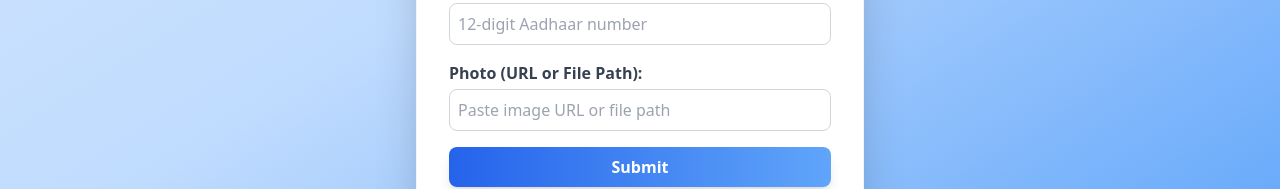
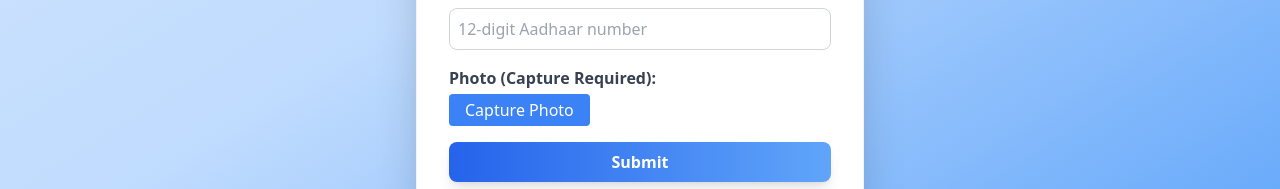
Before and after one commit to arnavkoul-cyber/defence-frontend, a React (Create React App) app: page / in a window 1280 px wide. Shown: the part 524-713 px from the top of the page. Built offline with nearby package versions, Linux system fonts and the light colour scheme; no server answers.

Commit message:
added photo_capt

```diff
--- a/src/components/LabourForm.js
+++ b/src/components/LabourForm.js
@@ -16,6 +16,10 @@
   const [sectors, setSectors] = useState([]);
   const [errors, setErrors] = useState({});
   const [submitting, setSubmitting] = useState(false);
+  const [capturedPhoto, setCapturedPhoto] = useState(null);
+  const [showCamera, setShowCamera] = useState(false);
+  const videoRef = React.useRef(null);
+  const canvasRef = React.useRef(null);
 
   // Fetch sectors list on component mount
   useEffect(() => {
@@ -45,13 +49,54 @@
     } else if (!/^\d{12}$/.test(formData.aadhaar_number.trim())) {
       newErrors.aadhaar_number = 'Aadhaar number must be 12 digits.';
     }
-    if (!formData.photo_path.trim()) newErrors.photo_path = 'Photo URL or file path is required.';
+    if (!capturedPhoto) newErrors.photo_path = 'Photo capture is required.';
     return newErrors;
   };
 
   const handleChange = (e) => {
     setFormData({ ...formData, [e.target.name]: e.target.value });
     setErrors({ ...errors, [e.target.name]: undefined });
+  };
+
+  // Camera logic
+  const handleOpenCamera = async () => {
+    setShowCamera(true);
+    setTimeout(async () => {
+      if (videoRef.current) {
+        try {
+          const stream = await navigator.mediaDevices.getUserMedia({ video: true });
+          videoRef.current.srcObject = stream;
+        } catch (err) {
+          toast.error('Camera access denied');
+        }
+      }
+    }, 100);
+  };
+
+  const handleCapturePhoto = () => {
+    if (videoRef.current && canvasRef.current) {
+      const video = videoRef.current;
+      const canvas = canvasRef.current;
+      canvas.width = video.videoWidth;
+      canvas.height = video.videoHeight;
+      const ctx = canvas.getContext('2d');
+      ctx.drawImage(video, 0, 0, canvas.width, canvas.height);
+      const dataUrl = canvas.toDataURL('image/png');
+      setCapturedPhoto(dataUrl);
+      setFormData(f => ({ ...f, photo_path: '' })); // clear text field if any
+      // Stop camera
+      if (video.srcObject) {
+        video.srcObject.getTracks().forEach(track => track.stop());
+      }
+      setShowCamera(false);
+    }
+  };
+
+  const handleCloseCamera = () => {
+    setShowCamera(false);
+    if (videoRef.current && videoRef.current.srcObject) {
+      videoRef.current.srcObject.getTracks().forEach(track => track.stop());
+    }
   };
 
   const handleSubmit = async (e) => {
@@ -66,7 +111,8 @@
       // Convert sector_id to number before sending
       const payload = {
         ...formData,
-        sector_id: Number(formData.sector_id)
+        sector_id: Number(formData.sector_id),
+        photo_base64: capturedPhoto || undefined,
       };
       await api.post('/labour/register', payload);
       toast.success('Labour registered successfully!', { position: 'top-center', autoClose: 2500 });
@@ -78,6 +124,7 @@
         aadhaar_number: '',
         photo_path: '',
       });
+      setCapturedPhoto(null);
       setErrors({});
     } catch (err) {
       console.error('Error:', err);
@@ -175,18 +222,37 @@
               {errors.aadhaar_number && <p className="text-red-500 text-xs mt-1">{errors.aadhaar_number}</p>}
             </div>
 
+
             {/* Photo */}
             <div>
-              <label className="block text-gray-700 font-semibold mb-1">Photo (URL or File Path):</label>
-              <input
-                type="text"
-                name="photo_path"
-                value={formData.photo_path}
-                onChange={handleChange}
-                className={`w-full p-2 border rounded-lg focus:outline-none focus:ring-2 focus:ring-blue-400 transition ${errors.photo_path ? 'border-red-500' : 'border-gray-300'}`}
-                placeholder="Paste image URL or file path"
-              />
-              {errors.photo_path && <p className="text-red-500 text-xs mt-1">{errors.photo_path}</p>}
+              <label className="block text-gray-700 font-semibold mb-1">Photo (Capture Required):</label>
+              <div className="flex flex-col gap-2">
+                <button
+                  type="button"
+                  className="bg-blue-500 hover:bg-blue-600 text-white px-4 py-1 rounded w-fit"
+                  onClick={handleOpenCamera}
+                  disabled={showCamera}
+                >
+                  Capture Photo
+                </button>
+                {showCamera && (
+                  <div className="flex flex-col items-center gap-2 mt-2">
+                    <video ref={videoRef} autoPlay className="rounded border w-48 h-36 object-cover" />
+                    <div className="flex gap-2">
+                      <button type="button" className="bg-green-600 text-white px-3 py-1 rounded" onClick={handleCapturePhoto}>Take Photo</button>
+                      <button type="button" className="bg-gray-400 text-white px-3 py-1 rounded" onClick={handleCloseCamera}>Cancel</button>
+                    </div>
+                  </div>
+                )}
+                <canvas ref={canvasRef} style={{ display: 'none' }} />
+                {capturedPhoto && (
+                  <div className="mt-2 flex flex-col items-center">
+                    <img src={capturedPhoto} alt="Captured" className="rounded border w-32 h-24 object-cover" />
+                    <span className="text-xs text-gray-500 mt-1">Photo will be submitted</span>
+                  </div>
+                )}
+                {errors.photo_path && <p className="text-red-500 text-xs mt-1">{errors.photo_path}</p>}
+              </div>
             </div>
 
             <button
```
